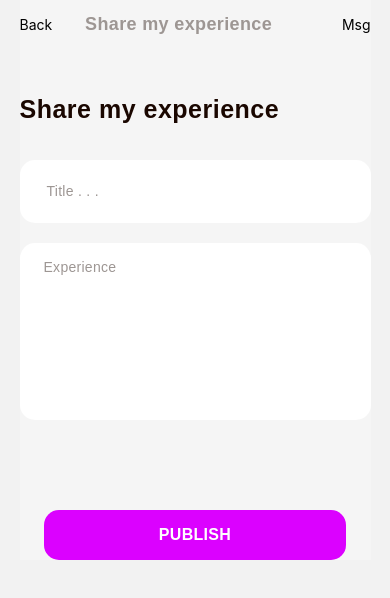
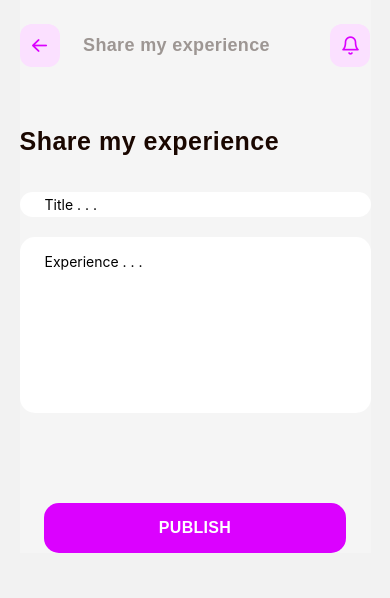
Before and after one commit to SubodaDabarera/Intimate_Partner_Violence-MobileApp, a React Native app: screen /ShareMyExperiece in a window 390 px wide. Shown: the top 598 px of the page. Built offline with nearby package versions, Linux system fonts and the light colour scheme.

Commit message:
vector icons added

```diff
--- a/project_iml/screens/youngUnmarried/ShareMyExperience.js
+++ b/project_iml/screens/youngUnmarried/ShareMyExperience.js
@@ -1,4 +1,4 @@
-import React from 'react';
+import React, {useState} from 'react';
 import {
   StyleSheet,
   Image,
@@ -7,15 +7,26 @@ import {
   ImageBackground,
   ScrollView,
   TouchableOpacity,
+  TextInput,
 } from 'react-native';
+import AntDesign from 'react-native-vector-icons/AntDesign';
+import Feather from 'react-native-vector-icons/Feather';
 
-export default function ShareMyExperiece() {
+export default function ShareMyExperiece({navigation}) {
+  const [title, setTitle] = useState('');
+  const [experienceDetails, setExperienceDetails] = useState('');
+
+  const onPublish = () => {
+    console.log(title, experienceDetails);
+  };
+
   return (
     <View>
       <ScrollView>
         <View
           style={{
             alignItems: 'center',
+            marginBottom: 10,
           }}>
           <View style={styles.ShareMyExperiece}>
             <View
@@ -24,10 +35,47 @@ export default function ShareMyExperiece() {
                 justifyContent: 'space-between',
                 alignItems: 'center',
                 width: '100%',
+                marginTop: 10
               }}>
-              <Text>Back</Text>
+              <TouchableOpacity onPress={() => navigation.goBack()}>
+                <View
+                  style={{
+                    backgroundColor: '#FBE0FF',
+                    padding: 10,
+                    borderRadius: 12,
+                    justifyContent: 'center',
+                    alignItems: 'center',
+                  }}>
+                  <AntDesign
+                    name="arrowleft"
+                    style={{
+                      fontSize: 20,
+                      color: '#DB01FF',
+                    }}
+                  />
+                </View>
+              </TouchableOpacity>
               <Text style={styles.Txt872}>Share my experience</Text>
-              <Text>Msg</Text>
+              <TouchableOpacity
+              // onPress={() => navigation.goBack()}
+              >
+                <View
+                  style={{
+                    backgroundColor: '#FBE0FF',
+                    padding: 10,
+                    borderRadius: 12,
+                    justifyContent: 'center',
+                    alignItems: 'center',
+                  }}>
+                  <Feather
+                    name="bell"
+                    style={{
+                      fontSize: 20,
+                      color: '#DB01FF',
+                    }}
+                  />
+                </View>
+              </TouchableOpacity>
             </View>
 
             <Text
@@ -44,13 +92,22 @@ export default function ShareMyExperiece() {
               Share my experience
             </Text>
             <View style={styles.Group998}>
-              <Text style={styles.Txt167}>Title . . .</Text>
+              <TextInput
+                placeholder="Title . . ."
+                onChangeText={setTitle}
+                value={title}
+              />
             </View>
             <View style={styles.Group224}>
-              <Text style={styles.Txt167}>Experience</Text>
+              {/* <Text style={styles.Txt167}>Experience</Text> */}
+              <TextInput
+                placeholder="Experience . . ."
+                onChangeText={setExperienceDetails}
+                value={experienceDetails}
+              />
             </View>
 
-            <TouchableOpacity>
+            <TouchableOpacity onPress={onPublish}>
               <View style={styles.SaveChangesButton}>
                 <Text style={styles.Txt10100}>Publish</Text>
               </View>
@@ -88,16 +145,12 @@ const styles = StyleSheet.create({
   },
 
   Group998: {
-    paddingTop: 23,
-    paddingBottom: 22,
-    paddingLeft: 27,
-    // paddingRight: '70%',
+    paddingVertical: 4,
+    paddingLeft: 25,
     marginBottom: 20,
-
     borderRadius: 15,
     backgroundColor: 'rgba(255, 255, 255, 1)',
     width: '100%',
-    // height: '15%',
   },
   Txt167: {
     fontSize: 14,
@@ -112,12 +165,11 @@ const styles = StyleSheet.create({
   Group224: {
     paddingTop: 16,
     paddingBottom: 143,
-    paddingLeft: 24,
-    // paddingRight: '70%',
+    paddingLeft: 25,
+    paddingRight: 25,
     borderRadius: 15,
     backgroundColor: 'rgba(255, 255, 255, 1)',
     width: '100%',
-    // height: 179,
   },
   Txt167: {
     fontSize: 14,
--- a/project_iml/screens/youngUnmarried/chat/ChatList.js
+++ b/project_iml/screens/youngUnmarried/chat/ChatList.js
@@ -10,7 +10,7 @@ import {
 import React, {useEffect, useState} from 'react';
 import FirebaseDB from '../../../../components/firebaseConfig';
 import ChatListItem from './ChatListItem';
-
+import AntDesign from 'react-native-vector-icons/AntDesign';
 
 // ################ view as a vicim's chat list
 
@@ -113,7 +113,7 @@ const staticChat = [
 const ChatList = ({navigation}) => {
   const [chatList, setChatList] = useState(staticChat);
   const [userId, setUserId] = useState('3f00d10a-4947-4286-afa1-13431dfc5666'); //this is victim userId
-
+  const [searchQuery, setSearchQuery] = useState('');
 
   useEffect(() => {
     // FirebaseDB
@@ -127,10 +127,26 @@ const ChatList = ({navigation}) => {
         alignItems: 'center',
       }}>
       {/* search - start */}
+
       <View style={styles.Component20}>
         <View style={styles.Group357}>
           {/* add search icon here ------------------------ */}
-          <TextInput placeholder="Search ..." />
+          <View
+            style={{
+              justifyContent: 'center',
+              paddingRight: 6
+            }}>
+            <AntDesign
+              name="search1"
+              style={{
+                fontSize: 22,
+                justifyContent: 'center',
+                alignItems: 'center'
+                // padding: 20,
+              }}
+            />
+          </View>
+          <TextInput placeholder="Search ..." onChangeText={setSearchQuery} />
         </View>
       </View>
       {/* search - end */}
@@ -151,7 +167,6 @@ const ChatList = ({navigation}) => {
               );
           })}
         </View>
-
       </ScrollView>
     </View>
   );
--- a/project_iml/screens/youngUnmarried/chat/Conversation.js
+++ b/project_iml/screens/youngUnmarried/chat/Conversation.js
@@ -9,12 +9,17 @@ import {
 } from 'react-native';
 import React, {useEffect, useState} from 'react';
 import { useNavigation } from '@react-navigation/native';
-// import MaterialCommunityIcons from 'react-native-vector-icons/FontAwesome5Pro'
+import Feather from 'react-native-vector-icons/Feather'
 
 const Conversation = ({route}) => {
   const {chatDetails} = route.params;
   const [expertMessages, setExpertMessages] = useState([]);
   const [victimMessages, setVictimMessages] = useState([]);
+  const [messageInput, setMessageInput] = useState('');
+
+  const onSend = () => {
+    console.log(messageInput)
+  }
 
   const navigation = useNavigation();
 
@@ -186,13 +191,21 @@ const Conversation = ({route}) => {
           alignItems: 'center',
           flexDirection: 'row',
           // backgroundColor: '#E5E5E5'
+          marginBottom: 4
         }}>
         <View
           style={{
             marginRight: 6,
           }}>
           <View style={styles.Rectangle4194}>
-            <Text>Mic</Text>
+            <Feather
+              name='mic'
+              style = {{
+                fontSize: 23,
+                color: 'white',
+                fontWeight: '100'
+              }}
+            />
           </View>
         </View>
         <View
@@ -200,24 +213,28 @@ const Conversation = ({route}) => {
             alignItems: 'flex-end',
           }}>
           <View style={styles.TextInputRectangle}>
-            <TextInput placeholder="Write now..." />
+            <TextInput placeholder="Write now..." style = {{paddingHorizontal: 12}}
+              onChangeText = {setMessageInput}
+            />
             <TouchableOpacity
               style={{
                 justifyContent: 'center',
-              }}>
+                alignItems: 'center',
+              }}
+              onPress = {onSend}
+              >
               <View
                 style={{
-                  marginRight: 8,
+                  marginRight: 12,
                   justifyContent: 'center',
+                  alignItems: 'center',
                 }}>
-                <Text
-                  style={{
-                    backgroundColor: '#FBE0FF',
-                    padding: 5,
-                    borderRadius: 10,
-                  }}>
-                  Send
-                </Text>
+                <Feather name='send'
+                  style = {{
+                    fontSize: 22,
+                    color: '#DB01FF'
+                  }}
+                />
               </View>
             </TouchableOpacity>
           </View>
@@ -261,6 +278,8 @@ const styles = StyleSheet.create({
     width: 58,
     height: 46,
     borderRadius: 15,
+    justifyContent: 'center',
+    alignItems: 'center'
   },
   Frame18: {
     display: 'flex',
```
